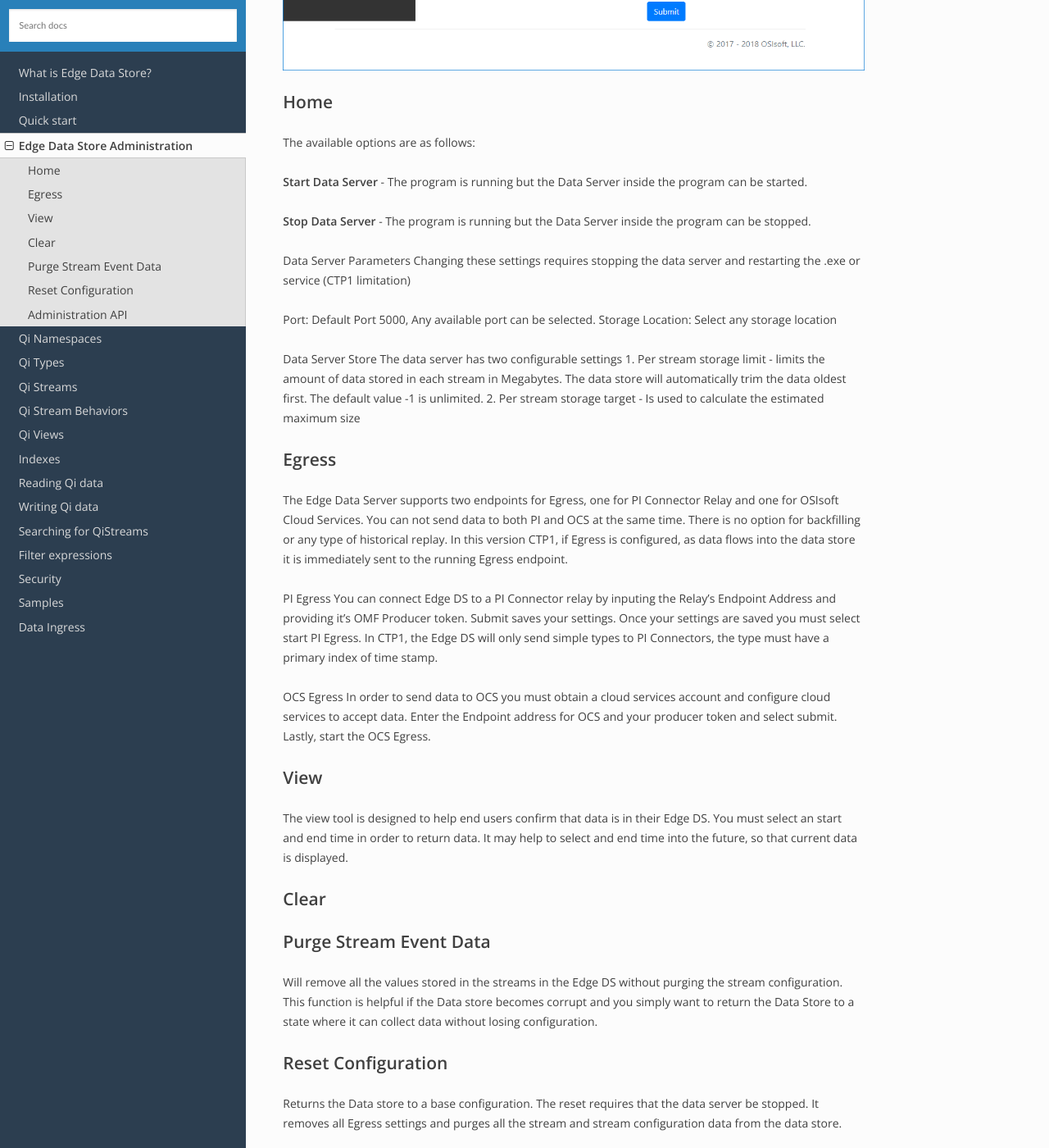
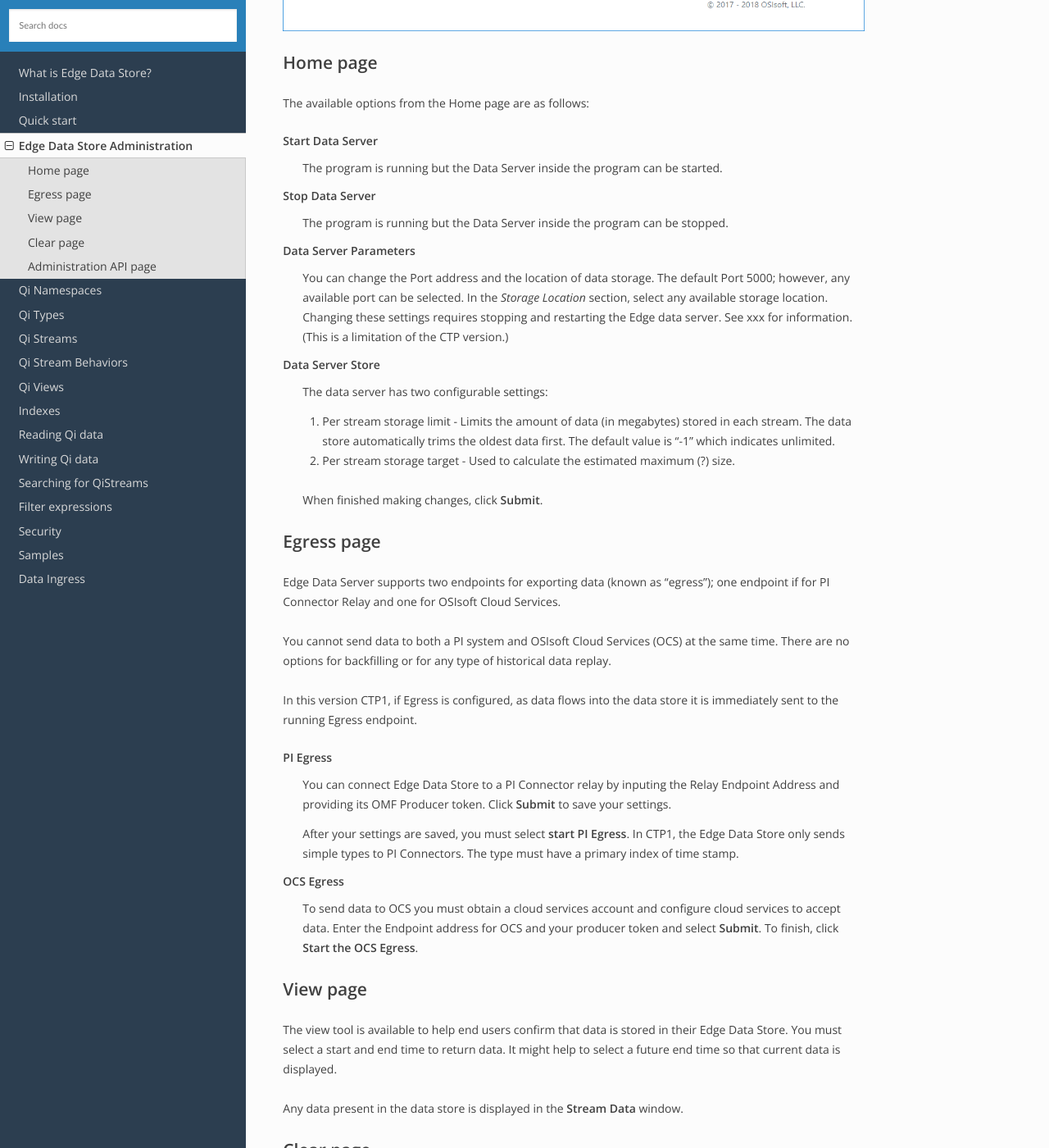
Before and after one commit to fgasparro/EdgeDS-Docs, a Sphinx documentation site: the page built from docs/EdgeDS_Admin.rst, in a window 1280 px wide and 1400 px high, scrolled down 1026 px. Shown: the whole window at 82% size. Built offline with Sphinx 7.4.7 and the Read the Docs theme 2.0.0, drawn with Linux system fonts in a browser that asks for light colours; some of the changed text lies outside the part shown.

Commit message:
Update EdgeDS_Admin.rst

```diff
--- a/docs/EdgeDS_Admin.rst
+++ b/docs/EdgeDS_Admin.rst
@@ -15,62 +15,84 @@ The administration web page resembles the following:
 .. image:: images/Edge_Admin_Home.png
 
 
-Home
-****
+Home page
+*********
 
-The available options are as follows:
+The available options from the Home page are as follows:
 
-**Start Data Server** - The program is running but the Data Server inside the program can be started.
+Start Data Server
+  The program is running but the Data Server inside the program can be started.
 
-**Stop Data Server** - The program is running but the Data Server inside the program can be stopped.
+Stop Data Server
+  The program is running but the Data Server inside the program can be stopped.
 
 Data Server Parameters
-Changing these settings requires stopping the data server and restarting the .exe or service (CTP1 limitation)
-
-Port:  Default Port 5000, Any available port can be selected.
-Storage Location: Select any storage location
+  You can change the Port address and the location of data storage. The default Port 5000; however, any available
+  port can be selected. In the *Storage Location* section, select any available storage location.
+  Changing these settings requires stopping and restarting the Edge data server. See xxx for information.
+  (This is a limitation of the CTP version.)
 
 Data Server Store
-The data server has two configurable settings
-1. Per stream storage limit - limits the amount of data stored in each stream in Megabytes. The data store will automatically trim the data oldest first. The default value -1 is unlimited.
-2. Per stream storage target - Is used to calculate the estimated maximum size
+  The data server has two configurable settings:
 
-Egress
-*******
-The Edge Data Server supports two endpoints for Egress, one for PI Connector Relay and one for OSIsoft Cloud Services.
-You can not send data to both PI and OCS at the same time. There is no option for backfilling or any type of historical replay.
-In this version CTP1, if Egress is configured, as data flows into the data store it is immediately sent to the running Egress endpoint.
+  1. Per stream storage limit - Limits the amount of data (in megabytes) stored in each stream.
+     The data store automatically trims the oldest data first. The default value is "-1" which indicates unlimited.
+  2. Per stream storage target - Used to calculate the estimated maximum (?) size.
+
+  When finished making changes, click **Submit**.
+
+Egress page
+***********
+
+Edge Data Server supports two endpoints for exporting data (known as "egress"); one endpoint if for PI Connector
+Relay and one for OSIsoft Cloud Services.
+
+You cannot send data to both a PI system and OSIsoft Cloud Services (OCS) at the same time. There are no options for
+backfilling or for any type of historical data replay.
+
+In this version CTP1, if Egress is configured, as data flows into the data store it is immediately sent to the
+running Egress endpoint.
 
 PI Egress
-You can connect Edge DS to a PI Connector relay by inputing the Relay's Endpoint Address and providing it's OMF Producer token. Submit saves your settings.
-Once your settings are saved you must select start PI Egress. In CTP1, the Edge DS will only send simple types to PI Connectors, the type must have a primary index of time stamp.
+  You can connect Edge Data Store to a PI Connector relay by inputing the Relay Endpoint Address and
+  providing its OMF Producer token. Click **Submit** to save your settings.
+
+  After your settings are saved, you must select **start PI Egress**. In CTP1, the Edge Data Store only sends simple
+  types to PI Connectors. The type must have a primary index of time stamp.
+
+OCS Egress
+  To send data to OCS you must obtain a cloud services account and configure cloud services to accept data.
+  Enter the Endpoint address for OCS and your producer token and select **Submit**. To finish, click **Start the OCS Egress**.
 
 
-OCS Egress
-In order to send data to OCS you must obtain a cloud services account and configure cloud services to accept data.
-Enter the Endpoint address for OCS and your producer token and select submit. Lastly, start the OCS Egress.
+View page
+*********
+
+The view tool is available to help end users confirm that data is stored in their Edge Data Store. You must select a
+start and end time to return data. It might help to select a future end time so that current data is displayed.
+
+Any data present in the data store is displayed in the **Stream Data** window.
+
+Clear page
+**********
+
+The controls on this page are for deleting either the current stream data or to reset the entire configuration to its
+initial state - that is, the state of the data store immediately after software installation.
+
+Purge Stream Event Data
+  Use this option to delete any data contained in the stream. This option removes all of the values stored in the
+  streams in the Edge Data Store without purging the stream configuration. This function is helpful if the Data
+  store becomes corrupt and you simply want to return the Data Store to a state where it can collect data without
+  losing its configuration.
+
+Reset configuration
+  Use this option to return the Data store to a base configuration. The reset requires that the data server be stopped.
+  Using this option removes all Egress settings and purges all the stream and stream configuration data from the data store.
 
 
-View
-******
-The view tool is designed to help end users confirm that data is in their Edge DS. You must select an start and end time in order to return data.
-It may help to select and end time into the future, so that current data is displayed.
 
-Clear
-********
+Administration API page
+***********************
 
-
-Purge Stream Event Data
-*************************
-Will remove all the values stored in the streams in the Edge DS without purging the stream configuration.
-This function is helpful if the Data store becomes corrupt and you simply want to return the Data Store to a state where it can collect data without losing configuration.
-
-Reset Configuration
-********************
-Returns the Data store to a base configuration. The reset requires that the data server be stopped.
-It removes all Egress settings and purges all the stream and stream configuration data from the data store.
-
-
-Administration API
-*******************
-The administration API is a Swagger document. It helps developers to understand what endpoints are available and their parameters for some basic Edge DS functions.
+The parameters on ths page show basic Edge Data Store API functions. The administration API is a Swagger document
+which helps developers understand what API endpoints are available and what the required parameters are.
```
